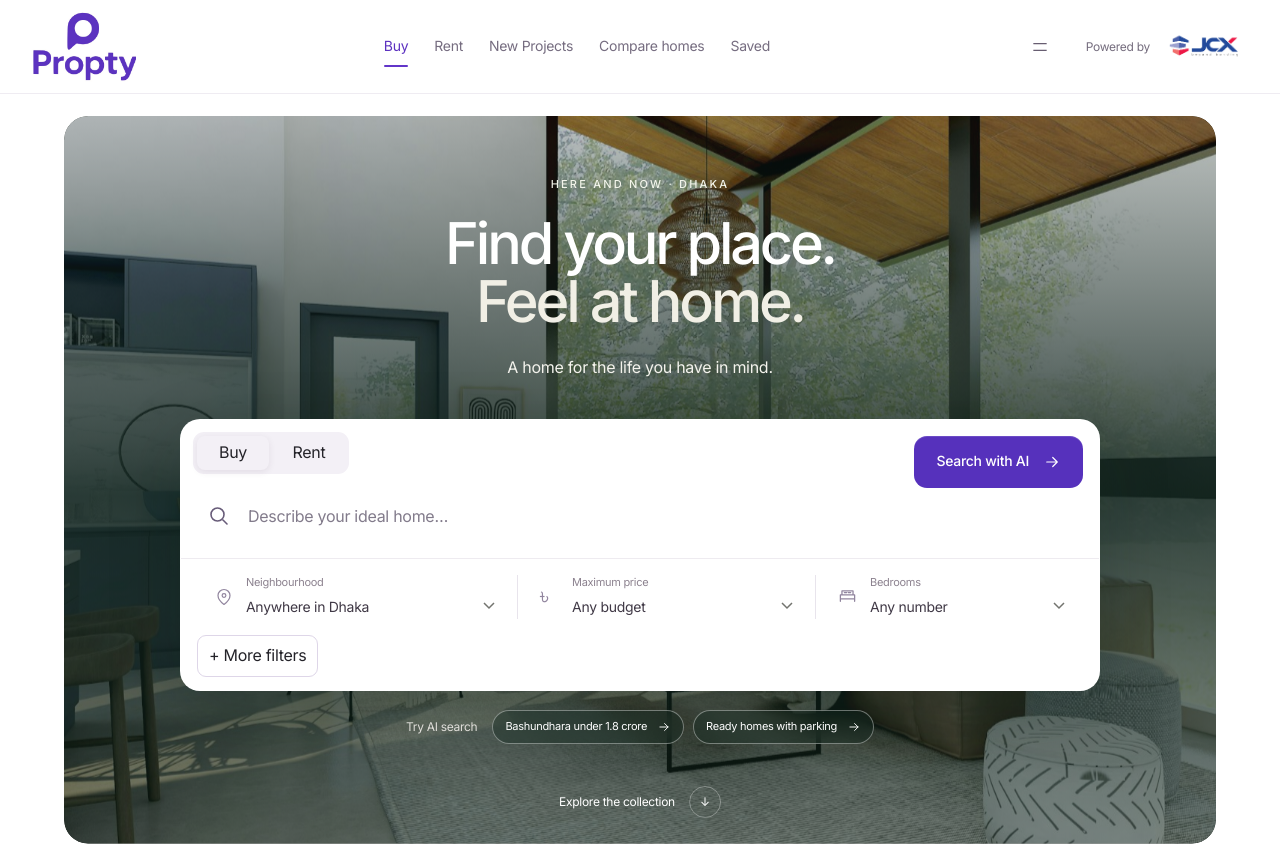
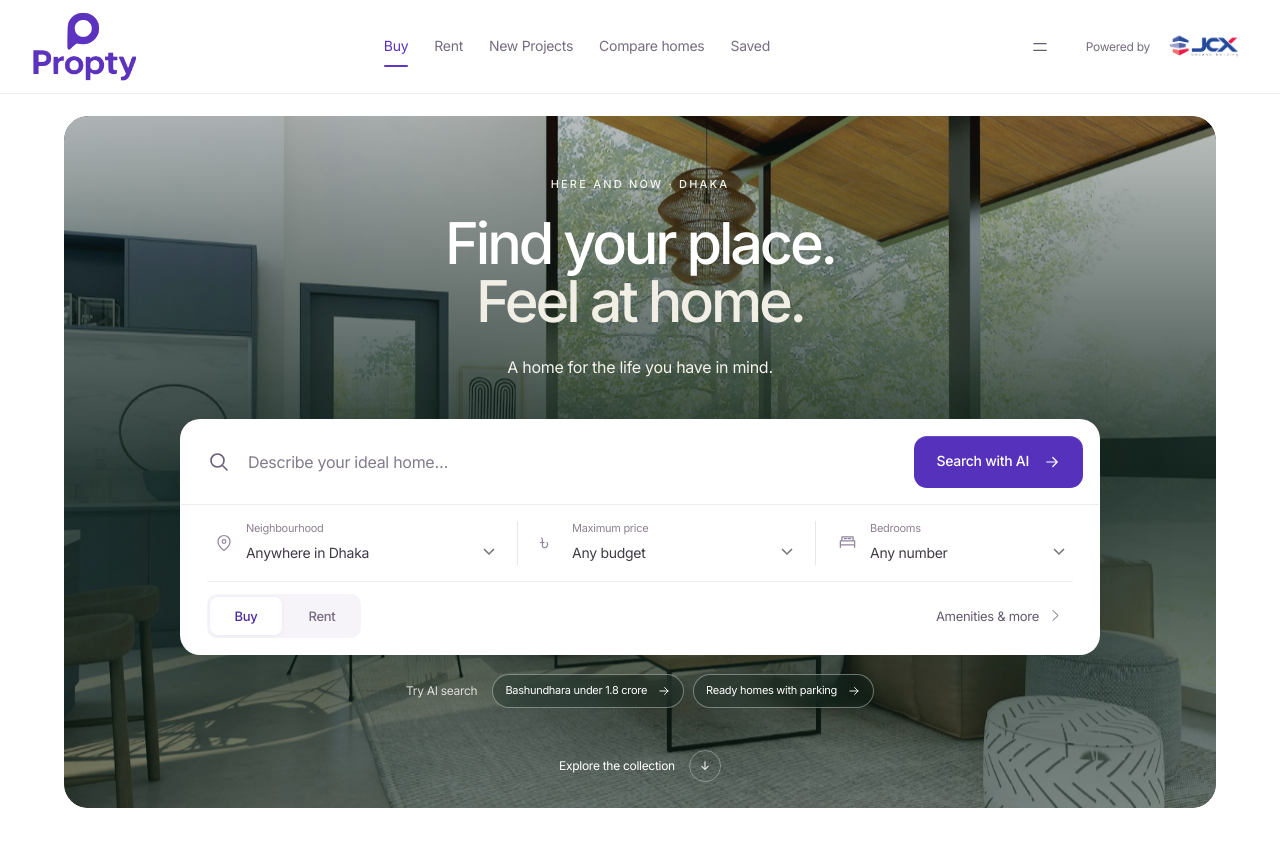
Before and after one commit to tabibhasann/jcx-proptech-intelligence-atlas, a Next.js app in the folder web/: page /prototype in a window 1280 px wide. Shown: the top 846 px of the page. Built offline with nearby package versions, Linux system fonts and the light colour scheme.

Commit message:
Refine search toolbar with lower buy rent toggle and integrated amenities

```diff
--- a/web/src/components/propty/MoreFilters.module.css
+++ b/web/src/components/propty/MoreFilters.module.css
@@ -11,15 +11,14 @@
 .tabs {
   display: inline-flex;
   gap: 4px;
-  margin: 12px 12px 0;
-  padding: 4px;
-  border-radius: 11px;
-  background: #f3f0f6;
+  padding: 3px;
+  border-radius: 10px;
+  background: #f6f4f8;
 }
 
-.tab {
+.searchBox .tab {
   min-width: 72px;
-  min-height: 34px;
+  min-height: 38px;
   border-radius: 8px;
   color: #766b80;
   font-size: 13px;
@@ -27,10 +26,10 @@
   text-align: center !important;
 }
 
-.tabActive {
+.searchBox .tabActive {
   background: #fff;
   color: #4b2a9c;
-  box-shadow: 0 2px 7px #35203d16;
+  box-shadow: 0 1px 4px #35203d0c;
 }
 
 .filterBar {
@@ -38,24 +37,33 @@
   align-items: center;
   flex-wrap: wrap;
   gap: 8px 12px;
-  padding: 0 16px 13px;
+  justify-content: space-between;
+  margin: 0 26px;
+  padding: 12px 0 16px;
+  border-top: 1px solid #f0edf3;
 }
 
-.moreButton {
-  min-height: 34px;
-  border: 1px solid #ded6e8 !important;
-  border-radius: 9px !important;
-  color: #5633a2;
-  font-size: 12px;
-  padding: 7px 11px !important;
+.searchBox .moreButton {
+  display: inline-flex;
+  align-items: center;
+  gap: 9px;
+  min-height: 44px;
+  border: 0;
+  border-radius: 9px;
+  color: #645970;
+  font-size: 13px;
+  padding: 8px 10px;
+  transition: background .2s ease, color .2s ease;
 }
 
-.moreButton:hover { background: #f4f0fa; }
+.searchBox .moreButton:hover { background: #f6f3fa; color: #5633a2; }
+.filterCount { display: grid; place-items: center; min-width: 20px; height: 20px; border-radius: 50%; background: #eee7f9; color: #5633a2; font-size: 11px; }
 
 .chips {
   display: flex;
   flex-wrap: wrap;
   gap: 6px;
+  flex-basis: 100%;
 }
 
 .chip {
@@ -193,14 +201,11 @@
 }
 
 @media (max-width: 600px) {
-  .tabs { margin-top: 10px; }
-  .filterBar { padding-inline: 14px; }
+  .filterBar { margin-inline: 18px; padding-block: 10px 12px; gap: 8px; }
+  .searchBox .tab { min-width: 56px; }
+  .searchBox .moreButton { font-size: 12px; padding-inline: 5px; gap: 6px; }
   .panel { gap: 20px; }
   .range, .selectRow { grid-template-columns: 1fr; }
   .toggleGrid { grid-template-columns: 1fr 1fr; }
   .actions { position: sticky; bottom: 0; background: #fff; padding-top: 12px; }
 }
-
-@media (min-width: 601px) {
-  .searchBox :global(.pt-search-submit-action) { top: 64px; }
-}
--- a/web/src/components/propty/MoreFilters.tsx
+++ b/web/src/components/propty/MoreFilters.tsx
@@ -45,7 +45,7 @@ export function MoreFilters({
   }, [open, query]);
 
   const amenities = draft.amenities ?? [];
-  const title = transaction === "rent" ? "More rental filters" : "More buying filters";
+  const title = "Make it yours";
   const furnishing = draft.furnishing ?? "";
   const clear = () => setDraft({ transaction });
   const toggleAmenity = (name: string) =>
@@ -62,7 +62,7 @@ export function MoreFilters({
     <Modal title={title} onClose={onClose} wide>
       <div className={styles.panel}>
         <p className={styles.intro}>
-          Keep the essentials above and use these filters when you already know what matters.
+          A little more space, the right amenities, a better fit.
         </p>
 
         <section className={styles.section} aria-labelledby="more-size-label">
--- a/web/src/components/propty/ProductHeader.module.css
+++ b/web/src/components/propty/ProductHeader.module.css
@@ -12,5 +12,5 @@
 .mobileNavigation button { display:flex; justify-content:space-between; align-items:center; min-height:56px; border-bottom:1px solid #eee9f2; padding:12px 0; }
 .mobileNavigation button[aria-current] { color:#6235c9; }
 .mobileNavigation button span { color:#9d93a6; }
-@media(min-width:801px) and (max-width:1100px) { .header { gap:14px; padding-inline:24px; flex-wrap:wrap; }.navigation { order:3; width:100%; justify-content:center; padding-bottom:4px; }.utilities{margin-left:auto;} }
+@media(min-width:801px) and (max-width:1100px) { .header { gap:14px; padding-inline:24px; }.navigation { gap:18px; }.utilities{gap:12px;} }
 @media(max-width:800px) { .header { min-height:78px; padding:12px 16px; gap:12px; }.navigation{display:none;}.utilities{gap:12px;}.header .menu span{display:none;} }
--- a/web/src/components/propty/SearchHero.tsx
+++ b/web/src/components/propty/SearchHero.tsx
@@ -135,20 +135,6 @@ export function SearchHero({
           }}
           role="search"
         >
-          <div className={styles.tabs} role="tablist" aria-label="Search for a home to buy or rent">
-            {(["buy", "rent"] as const).map((mode) => (
-              <button
-                className={`${styles.tab} ${transaction === mode ? styles.tabActive : ""}`}
-                key={mode}
-                type="button"
-                role="tab"
-                aria-selected={transaction === mode}
-                onClick={() => setTransactionMode(mode)}
-              >
-                {mode === "buy" ? "Buy" : "Rent"}
-              </button>
-            ))}
-          </div>
           <div className="pt-search-input-row">
             <Icon name="search" size={24} />
             <label className="pt-sr-only" htmlFor="home-search">
@@ -252,13 +238,28 @@ export function SearchHero({
             </label>
           </div>
           <div className={styles.filterBar}>
+            <div className={styles.tabs} role="group" aria-label="Search for a home to buy or rent">
+              {(["buy", "rent"] as const).map((mode) => (
+                <button
+                  className={`${styles.tab} ${transaction === mode ? styles.tabActive : ""}`}
+                  key={mode}
+                  type="button"
+                  aria-pressed={transaction === mode}
+                  onClick={() => setTransactionMode(mode)}
+                >
+                  {mode === "buy" ? "Buy" : "Rent"}
+                </button>
+              ))}
+            </div>
             <button
               className={styles.moreButton}
               type="button"
               onClick={() => setMoreFiltersOpen(true)}
               aria-haspopup="dialog"
             >
-              + More filters
+              Amenities &amp; more
+              {activeFilters.length > 0 && <span className={styles.filterCount}>{activeFilters.length}</span>}
+              <Icon name="chevron" size={15} />
             </button>
             {activeFilters.length > 0 && (
               <div className={styles.chips} aria-label="Active filters">
--- a/web/src/content/propty-matches.ts
+++ b/web/src/content/propty-matches.ts
@@ -73,7 +73,7 @@ export function getCloseMatches(
     const dimensions = missing.length + Number(overBudget) + Number(fewerBeds);
     if (dimensions !== 1 || (overBudget && p.price > query.budget! * 1.1) || (fewerBeds && p.bedrooms < query.bedrooms! - 1)) continue;
     const differences: string[] = [];
-    if (overBudget) differences.push(`${formatPrice(p.price - query.budget!)} above your budget`);
+    if (overBudget) differences.push(`${transaction === "rent" ? `BDT ${(p.price - query.budget!).toLocaleString()} / month` : formatPrice(p.price - query.budget!)} above your budget`);
     if (fewerBeds) differences.push("One fewer bedroom");
     for (const f of missing) differences.push(f === "parking" ? "Parking not listed" : `${f[0].toUpperCase()}${f.slice(1)} not listed`);
     const matched = [
```
